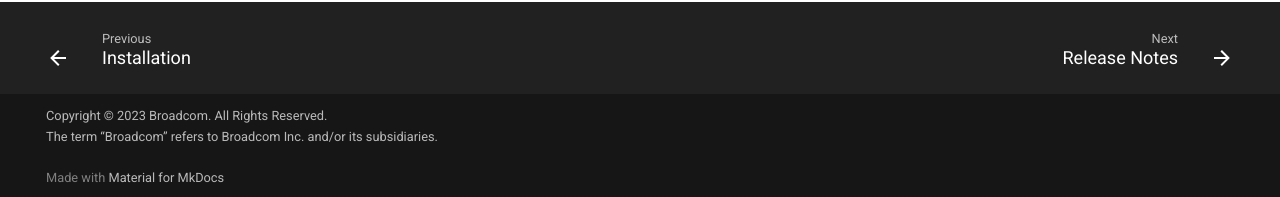
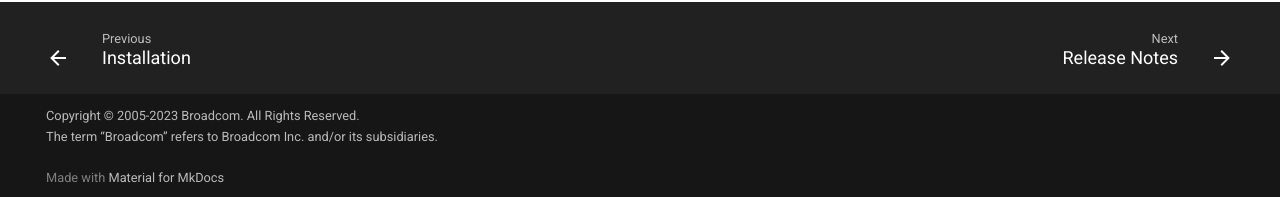
Before and after one commit to vmware/powershell-module-for-vmware-cloud-foundation-certificate-management, an MkDocs documentation site: the page built from docs/user-access.md, in a window 1280 px wide. Shown: the part 700-897 px from the top of the page. Built offline with MkDocs 1.6.1 and Material for MkDocs 9.7.7, drawn with Linux system fonts in a browser that asks for light colours; comment, search, counter and statistics services are not loaded; the version menu is left out.

Commit message:
chore: update copyright
Update copyright to 2005-2023 for the GitHub Pages deployment.

Signed-off-by: Ryan Johnson <ryan.johnson@broadcom.com>

```diff
--- a/mkdocs.yml
+++ b/mkdocs.yml
@@ -13,7 +13,7 @@ edit_uri: blob/main/docs/
 
 # Copyright
 copyright: |
-  Copyright &copy; 2023 Broadcom. All Rights Reserved.<br/>
+  Copyright &copy; 2005-2023 Broadcom. All Rights Reserved.<br/>
   The term “Broadcom” refers to Broadcom Inc. and/or its subsidiaries.<br/><br/>
 
 # Configuration
```
